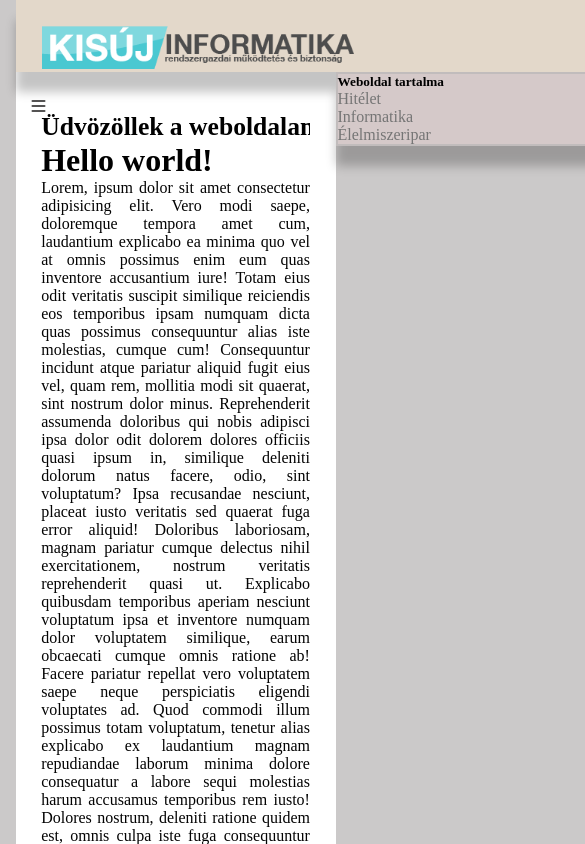
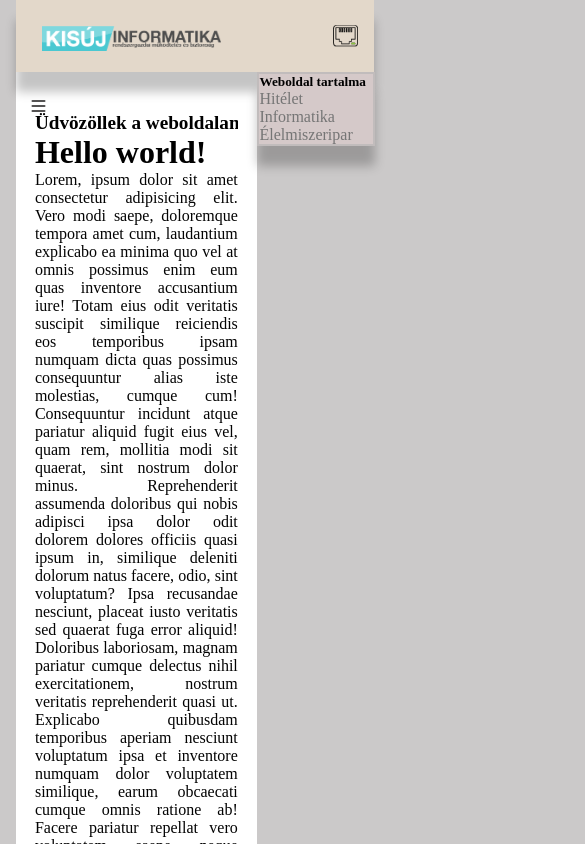
Before and after one commit to KssAndras/B, a plain HTML site: page index.html in a window 390 px wide. Both pictures are taken after a click on the label 38 px from the left and 86 px from the top of the page. Shown: the top 844 px of the page, 585 px wide, since content can reach past the window. Drawn offline with Linux system fonts and the light colour scheme.

Commit message:
feaw changes

```diff
--- a/style.css
+++ b/style.css
@@ -85,7 +85,7 @@ nav ul li {
   }
   aside {
     position: fixed;
-    width: 300px;
+    width: auto;
     display: none;
   }
   .checkbtn {
@@ -95,7 +95,7 @@ nav ul li {
     display: block;
   }
   .typewriter h1 {
-    font-size: 1.6rem;
+    font-size: 1.2rem;
   }
 }
 
```
